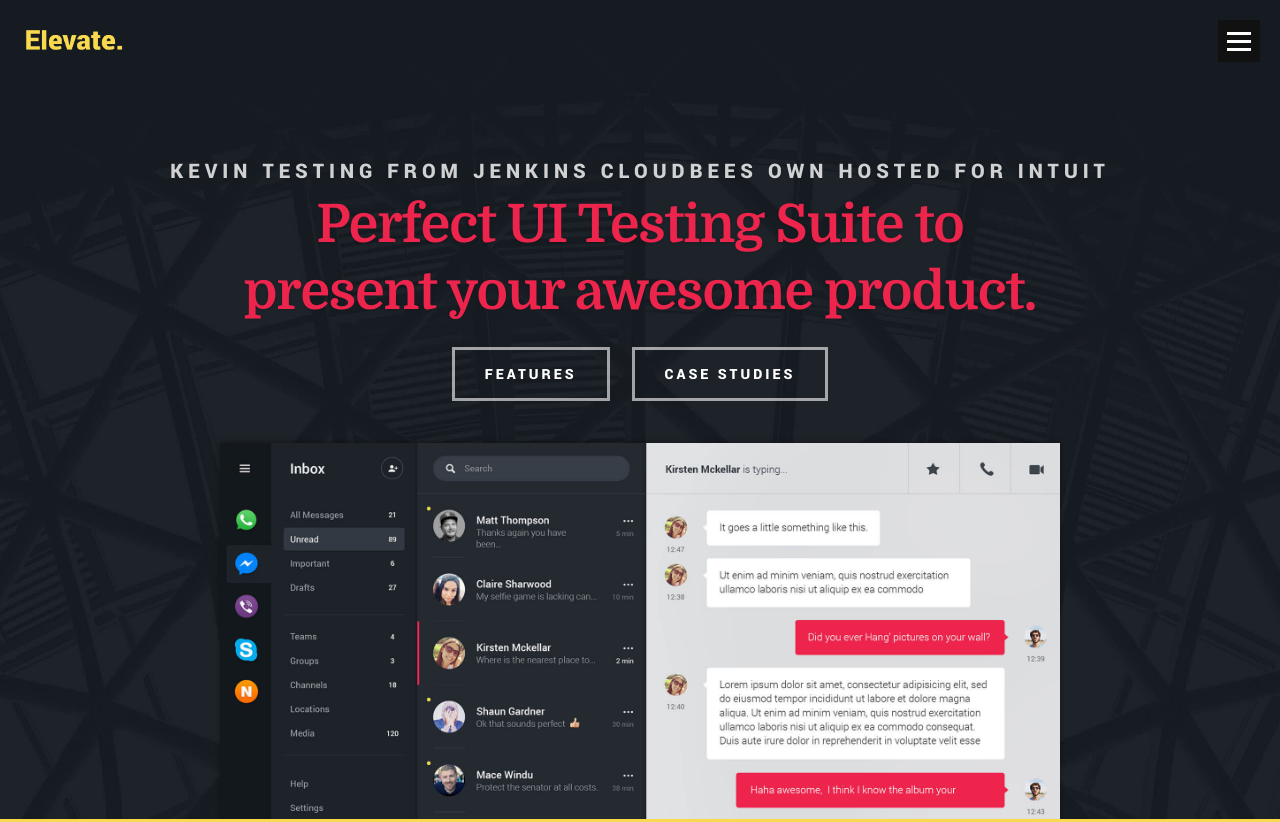
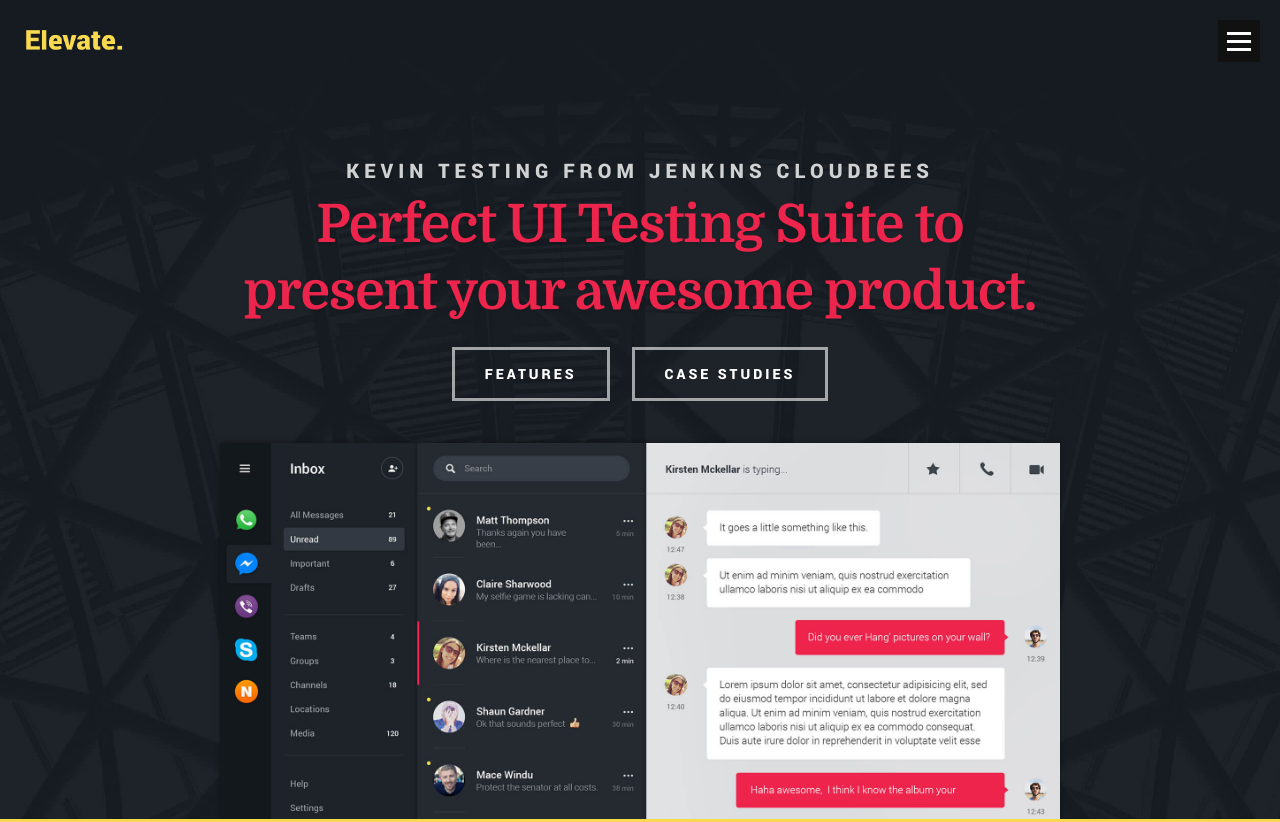
Before and after one commit to kalyankumartalluri/CloudBees-Jenkins-Ci-with-Functionize, a website: page Template/index.html in a window 1280 px wide. Shown: the top 822 px of the page. Drawn offline with Linux system fonts and the light colour scheme; files whose address does not match are found by name.

Commit message:
testing tonight

```diff
--- a/Template/index.html
+++ b/Template/index.html
@@ -90,7 +90,7 @@
 		   <div class="row intro-content">
 		   	<div class="col-twelve">
 
-          <h3 class="animate-intro">Kevin Testing From Jenkins Cloudbees Own Hosted for Intuit</h3>
+          <h3 class="animate-intro">Kevin Testing From Jenkins Cloudbees</h3>
 
 					<h1 class="animate-intro">
 						Perfect UI Testing Suite to present your awesome product.
```
